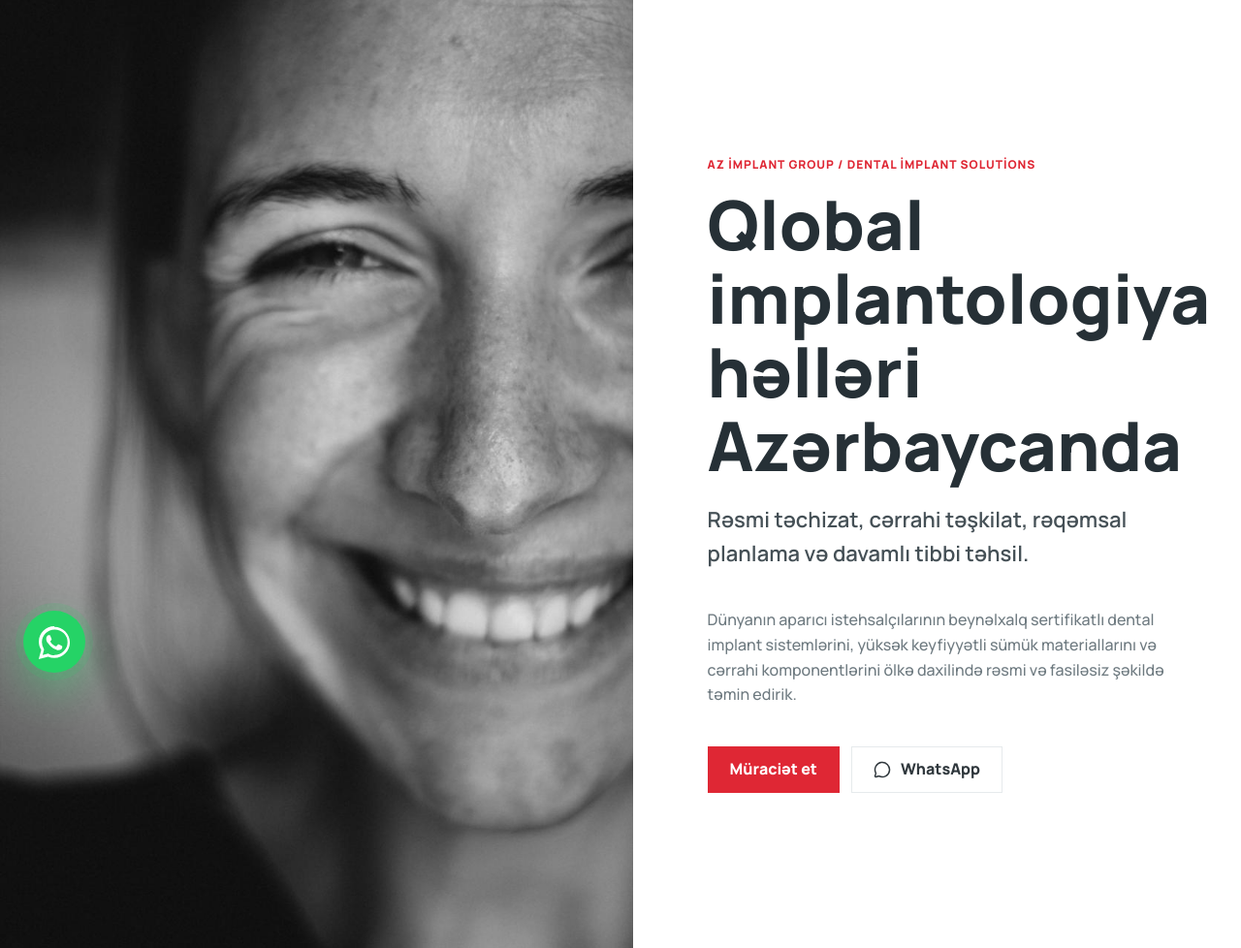
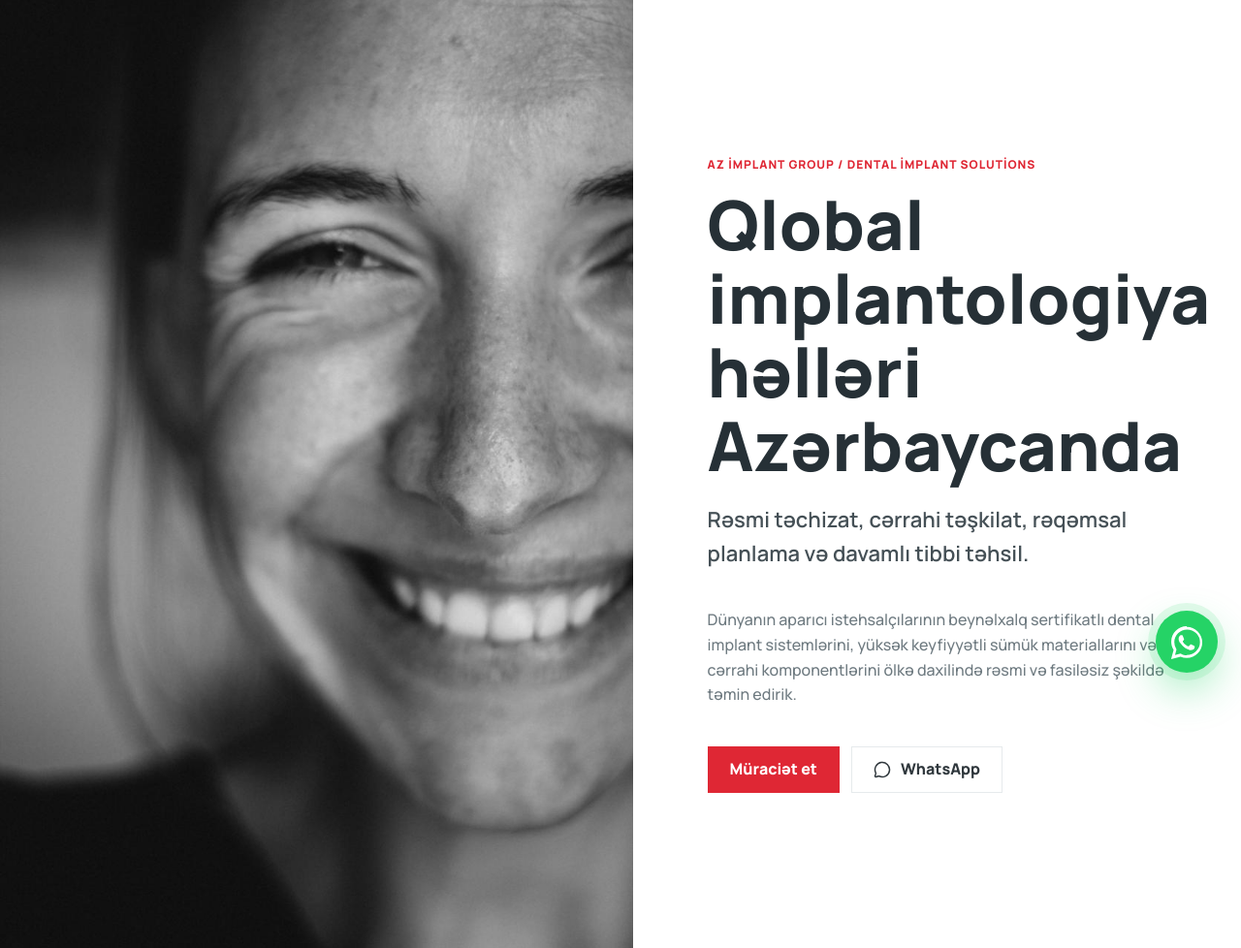
Before and after one commit to Tural87/azimplant, a Flask app: page /1 in a window 1280 px wide. Shown: the part 82-1060 px from the top of the page at 97% size. Run offline with Flask 3, Linux system fonts and the light colour scheme; data comes from the database, SQL or seed files in the repository.

Commit message:
Move WhatsApp button to right

```diff
--- a/static/css/styles.css
+++ b/static/css/styles.css
@@ -214,7 +214,7 @@ p { color: var(--muted); }
 
 .floating-whatsapp {
   position: fixed;
-  left: clamp(18px, 3vw, 32px);
+  right: clamp(18px, 3vw, 32px);
   bottom: clamp(18px, 3vw, 32px);
   z-index: 80;
   display: inline-flex;
@@ -246,7 +246,6 @@ textarea { resize: vertical; }
   justify-content: flex-start;
   gap: 24px;
   padding: 24px clamp(18px, 5vw, 72px);
-  padding-left: 118px;
   border-top: 1px solid var(--line);
   color: var(--muted);
   font-size: 14px;
--- a/templates/site.html
+++ b/templates/site.html
@@ -5,9 +5,9 @@
   <meta name="viewport" content="width=device-width, initial-scale=1">
   <title>{{ site_settings['seo_title_' ~ lang] }}</title>
   <meta name="description" content="{{ site_settings['seo_description_' ~ lang] }}">
-  <link rel="stylesheet" href="{{ url_for('static', filename='css/styles.css', v='20260609-footer-fix-3') }}">
+  <link rel="stylesheet" href="{{ url_for('static', filename='css/styles.css', v='20260609-whatsapp-right-4') }}">
   <script src="https://unpkg.com/lucide@latest" defer></script>
-  <script src="{{ url_for('static', filename='js/site.js', v='20260609-footer-fix-3') }}" defer></script>
+  <script src="{{ url_for('static', filename='js/site.js', v='20260609-whatsapp-right-4') }}" defer></script>
 </head>
 <body>
   {% set t = {
@@ -183,13 +183,13 @@
     </section>
   </main>
 
-  <a class="floating-whatsapp" data-floating-whatsapp href="https://wa.me/{{ site_settings.whatsapp_number }}" target="_blank" rel="noreferrer" aria-label="WhatsApp" style="position:fixed;left:24px;bottom:24px;z-index:80;display:inline-flex;align-items:center;justify-content:center;width:64px;height:64px;border-radius:50%;background:#25d366;color:#fff;box-shadow:0 18px 42px rgba(37,211,102,.38),0 0 0 8px rgba(37,211,102,.12);">
+  <a class="floating-whatsapp" data-floating-whatsapp href="https://wa.me/{{ site_settings.whatsapp_number }}" target="_blank" rel="noreferrer" aria-label="WhatsApp" style="position:fixed;right:24px;bottom:24px;z-index:80;display:inline-flex;align-items:center;justify-content:center;width:64px;height:64px;border-radius:50%;background:#25d366;color:#fff;box-shadow:0 18px 42px rgba(37,211,102,.38),0 0 0 8px rgba(37,211,102,.12);">
     <svg viewBox="0 0 32 32" aria-hidden="true" focusable="false" style="width:40px;height:40px;fill:currentColor;display:block;flex:0 0 auto;">
       <path d="M16.04 3.2c-7.06 0-12.8 5.72-12.8 12.76 0 2.42.68 4.76 1.96 6.8L3.12 30.4l7.82-2.04a12.76 12.76 0 0 0 5.1 1.04h.01c7.06 0 12.8-5.72 12.8-12.76 0-3.41-1.33-6.62-3.75-9.04a12.7 12.7 0 0 0-9.06-3.75zm0 23.98h-.01c-1.65 0-3.28-.44-4.7-1.27l-.34-.2-4.64 1.21 1.24-4.52-.22-.36a10.5 10.5 0 0 1-1.6-5.57c0-5.82 4.75-10.55 10.6-10.55 2.83 0 5.48 1.1 7.48 3.1a10.48 10.48 0 0 1 3.1 7.46c-.01 5.82-4.76 10.55-10.91 10.55zm5.82-7.9c-.32-.16-1.9-.94-2.2-1.05-.3-.11-.52-.16-.74.16-.22.32-.85 1.05-1.04 1.27-.19.22-.38.24-.7.08-.32-.16-1.35-.5-2.57-1.59-.95-.85-1.6-1.9-1.78-2.22-.19-.32-.02-.49.14-.65.14-.14.32-.38.48-.57.16-.19.22-.32.32-.54.11-.22.05-.41-.03-.57-.08-.16-.74-1.78-1.02-2.44-.27-.64-.54-.55-.74-.56h-.63c-.22 0-.57.08-.87.41-.3.32-1.14 1.11-1.14 2.71s1.17 3.15 1.33 3.36c.16.22 2.31 3.53 5.6 4.95.78.34 1.39.54 1.87.69.78.25 1.49.21 2.05.13.63-.09 1.9-.78 2.17-1.53.27-.75.27-1.4.19-1.53-.08-.13-.3-.21-.62-.37z"/>
     </svg>
   </a>
 
-  <footer class="footer" style="padding-left:118px;">
+  <footer class="footer">
     <div class="footer-credit" style="padding-left:0;">
       <span>© 2026 {{ site_settings.site_name }}. {{ t.all_rights }}.</span>
       <span>Designed by Tural Quliyev</span>
```
